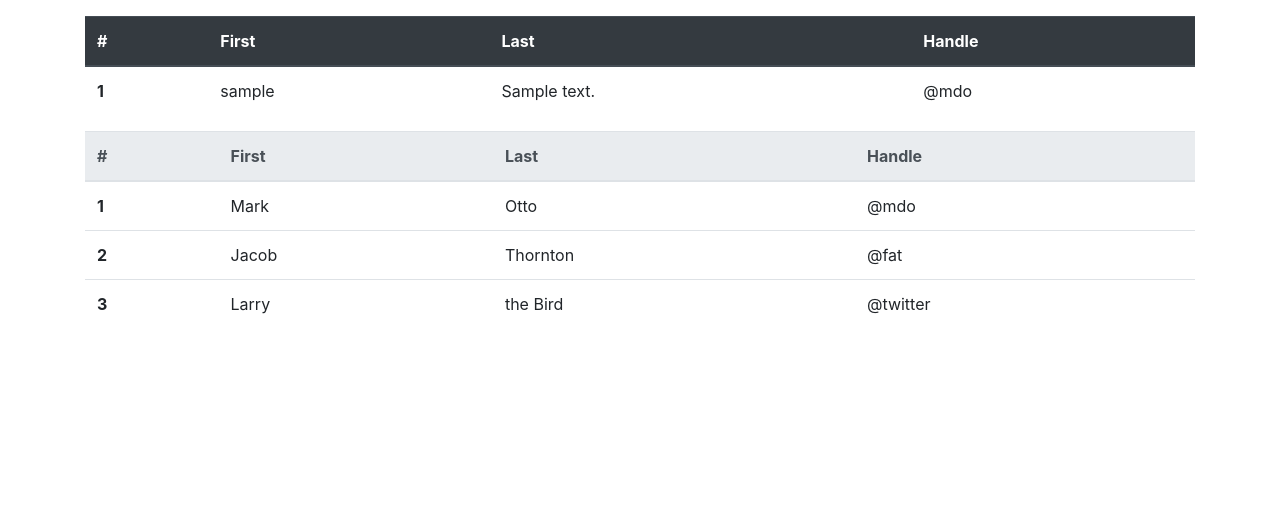
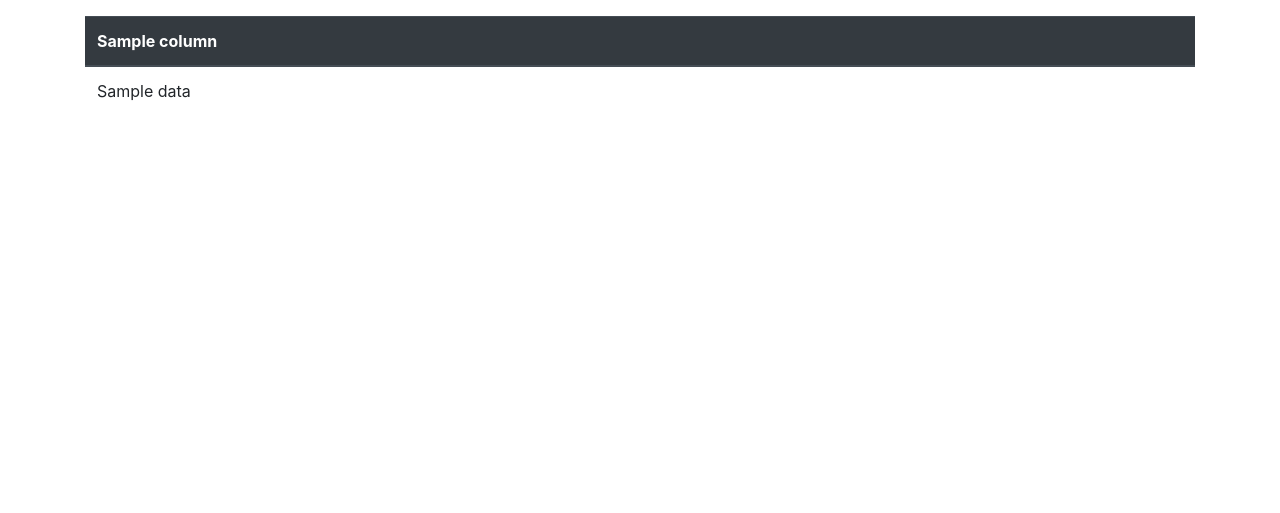
Before and after one commit to AlexSbb/OracleDataBaseSimpeInterface, a Flask app: template templates/index.html in a window 1280 px wide. Shown: the part 56-569 px from the top of the page. Run offline with Flask 2, Linux system fonts and the light colour scheme; the template is opened without the code that fills it: most values are stand-ins (such as "Sample title", 1, 10 or a date in 2020); some libraries are stand-ins or nearby versions.

Commit message:
Почти готово

```diff
--- a/app.py
+++ b/app.py
@@ -1,21 +1,45 @@
 from flask import Flask
 from flask import render_template
+import json
+import cx_Oracle
+# + Download and install Instant Client  https://www.oracle.com/database/technologies/instant-client/microsoft-windows-32-downloads.html
 app = Flask(__name__)
+
+
+def dataFromOracle(tableName):
+    # readv username and password from file
+    with open('user.key', 'r') as f:
+        user_dict = json.load(f)
+        myUserName = user_dict['Username']
+        myPassword = user_dict['Password']
+        f.close()
+
+    # connection to Oracle DB
+    dsnStr = cx_Oracle.makedsn("studidb.gm.fh-koeln.de", "1521", "vlesung")
+    con = cx_Oracle.connect(user=myUserName, password=myPassword, dsn=dsnStr)
+    cur = con.cursor()
+
+    cur.execute('SELECT * FROM '+tableName)
+
+    #this takes the column names
+    col_names = [row[0] for row in cur.description]
+
+    #this takes all rows from table
+    rows = cur.fetchall()
+
+    cur.close()
+    con.close()
+    return(col_names,rows)
+
+# test data
+# columns = ['STORE_ID', 'STORE_NAME', 'STORE_LINK']
+# rows = [(1, 'Actonglobal', 'actonglobal.com'), (2, 'Amazon', 'amazon.com'), (3, 'Arcboardsev', 'arcboardsev.com')]
 
 
 @app.route('/')
 def index():
-    posts = [
-        {
-            'author': {'username': 'John'},
-            'body': 'Beautiful day in Portland!'
-        },
-        {
-            'author': {'username': 'Susan'},
-            'body': 'The Avengers movie was so cool!'
-        }
-    ]
-    return render_template('index.html', posts=posts)
+    columns,rows=dataFromOracle('AVAILABILITY')
+    return render_template('index.html', columns=columns, rows=rows)
 
 if __name__ == '__main__':
     app.run()
--- a/templates/index.html
+++ b/templates/index.html
@@ -19,80 +19,33 @@
   </head>
   <body>
 
-        <nav class="navbar fixed-top navbar-dark bg-dark navbar-expand-md">
-            <a class="navbar-brand">Fixed top</a>
-        </nav>
+    <nav class="navbar fixed-top navbar-dark bg-dark navbar-expand-md">
+        <a class="navbar-brand">Fixed top</a>
+    </nav>
 
     <main role="main" class="container">
-
-
-
-
 
         <table class="table">
             <thead class="thead-dark">
             <tr>
-                <th scope="col">#</th>
-                <th scope="col">First</th>
-                <th scope="col">Last</th>
-                <th scope="col">Handle</th>
+                {% for column in columns %}
+                    <th scope="col">{{column}}</th>
+                {% endfor %}
             </tr>
             </thead>
             <tbody>
-            {% for post in posts %}
-
+            {% for row in rows %}
             <tr>
-                <th scope="row">1</th>
-                <td>{{ post.author.username }}</td>
-                <td>{{ post.body }}</td>
-                <td>@mdo</td>
+                {% for data in row%}
+                <!-- <th scope="row">{{ row[0] }}</th> -->
+                <td>{{data}}</td>
+                {% endfor %}
             </tr>
             {% endfor %}
-
             </tbody>
         </table>
 
-        <table class="table">
-            <thead class="thead-light">
-            <tr>
-                <th scope="col">#</th>
-                <th scope="col">First</th>
-                <th scope="col">Last</th>
-                <th scope="col">Handle</th>
-            </tr>
-            </thead>
-            <tbody>
-            <tr>
-                <th scope="row">1</th>
-                <td>Mark</td>
-                <td>Otto</td>
-                <td>@mdo</td>
-            </tr>
-            <tr>
-                <th scope="row">2</th>
-                <td>Jacob</td>
-                <td>Thornton</td>
-                <td>@fat</td>
-            </tr>
-            <tr>
-                <th scope="row">3</th>
-                <td>Larry</td>
-                <td>the Bird</td>
-                <td>@twitter</td>
-            </tr>
-            </tbody>
-        </table>
-
-
     </main>
-
-
-
-
-
-
-
-
 
     <!-- Optional JavaScript -->
     <!-- jQuery first, then Popper.js, then Bootstrap JS -->
```
Also changed, not shown: database connection test.py (added, +35 -0 lines), json read test.py (added, +11 -0 lines).
